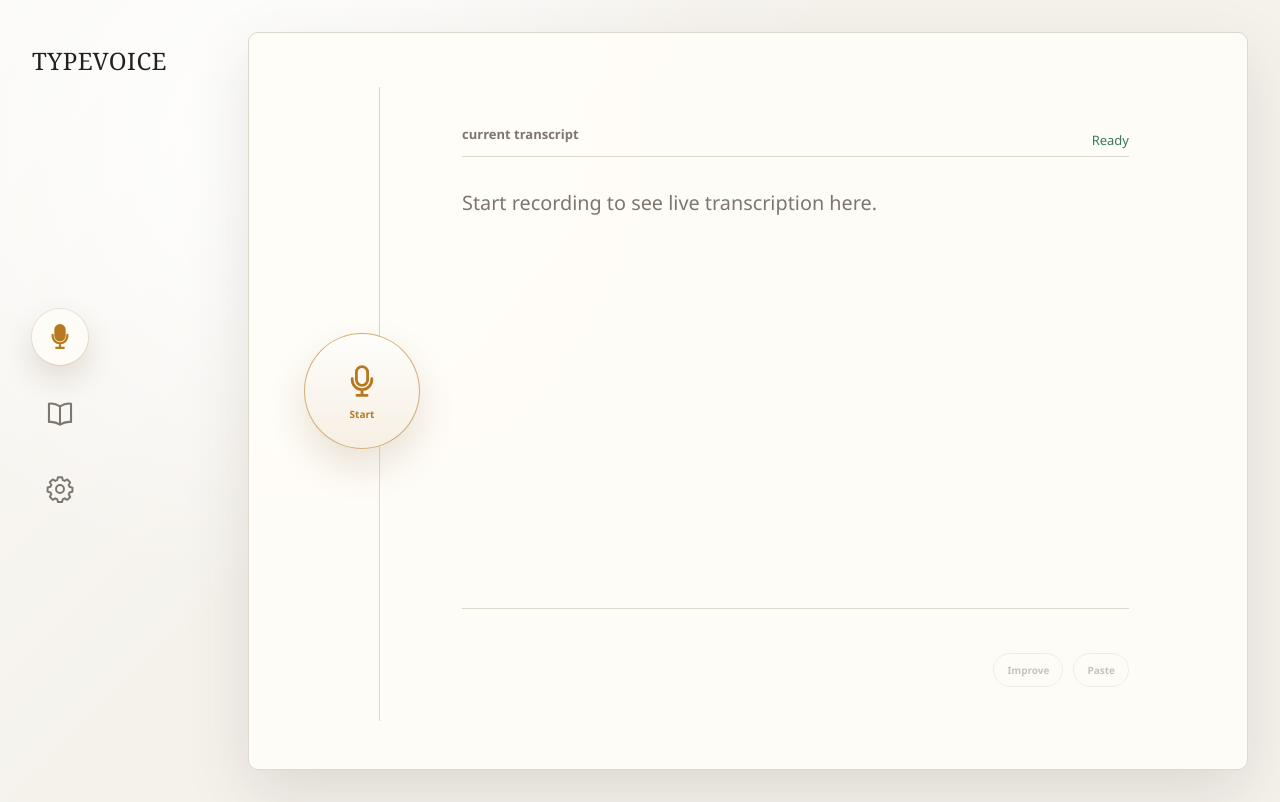
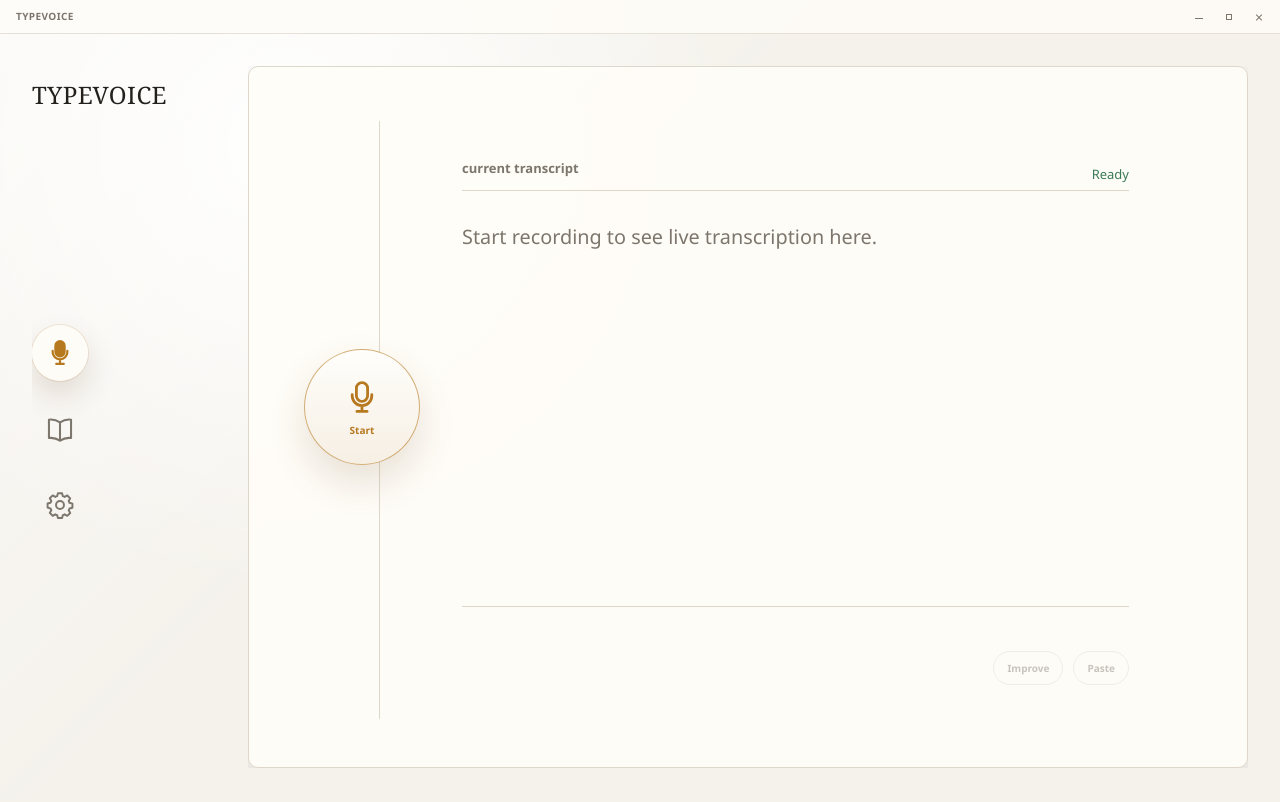
Before and after one commit to JiaJunDeng5930/TypeVoice, a React (Vite) app in the folder apps/desktop/: page / in a window 1280 px wide. Built offline with nearby package versions, Linux system fonts and the light colour scheme.

Commit message:
feat(ui): add custom window frame

```diff
--- a/apps/desktop/src/App.tsx
+++ b/apps/desktop/src/App.tsx
@@ -1,4 +1,5 @@
 import { useCallback, useEffect, useState } from "react";
+import { getCurrentWindow } from "@tauri-apps/api/window";
 import { defaultTauriGateway } from "./infra/runtimePorts";
 import type { Settings } from "./types";
 import { PixelTabs, type TabKey } from "./ui/PixelTabs";
@@ -79,6 +80,42 @@ export default function App() {
 
   return (
     <div className="appBg">
+      <header
+        className="windowTitlebar"
+        data-tauri-drag-region
+        onDoubleClick={() => void getCurrentWindow().toggleMaximize()}
+      >
+        <div className="windowTitle" data-tauri-drag-region>TypeVoice</div>
+        <div className="windowControls" onDoubleClick={(event) => event.stopPropagation()}>
+          <button
+            type="button"
+            className="windowControl windowControlMinimize"
+            aria-label="Minimize"
+            title="Minimize"
+            onClick={() => void getCurrentWindow().minimize()}
+          >
+            <span />
+          </button>
+          <button
+            type="button"
+            className="windowControl windowControlMaximize"
+            aria-label="Maximize"
+            title="Maximize"
+            onClick={() => void getCurrentWindow().toggleMaximize()}
+          >
+            <span />
+          </button>
+          <button
+            type="button"
+            className="windowControl windowControlClose"
+            aria-label="Close"
+            title="Close"
+            onClick={() => void getCurrentWindow().close()}
+          >
+            <span />
+          </button>
+        </div>
+      </header>
       <div className="layout appShell">
         <aside className="sideRail">
           <div className="brand">
--- a/apps/desktop/src/styles/app.css
+++ b/apps/desktop/src/styles/app.css
@@ -36,6 +36,7 @@ html,
 body,
 #root {
   height: 100%;
+  overflow: hidden;
 }
 
 body {
@@ -70,16 +71,120 @@ button {
 }
 
 .appBg {
-  min-height: 100%;
+  height: 100%;
+  min-height: 0;
+  overflow: hidden;
   background:
     radial-gradient(circle at 22% 18%, rgba(255, 255, 255, 0.95), transparent 28rem),
     linear-gradient(135deg, rgba(255, 255, 255, 0.55), transparent 42%),
     var(--bg);
+  display: grid;
+  grid-template-rows: 34px minmax(0, 1fr);
+}
+
+.windowTitlebar {
+  min-height: 34px;
+  display: grid;
+  grid-template-columns: minmax(0, 1fr) auto;
+  align-items: center;
+  gap: 12px;
+  padding: 0 10px 0 16px;
+  border-bottom: 1px solid rgba(222, 215, 204, 0.72);
+  background: rgba(255, 253, 248, 0.82);
+  user-select: none;
+}
+
+.windowTitle {
+  min-width: 0;
+  color: var(--muted);
+  font-size: 10px;
+  font-weight: 700;
+  letter-spacing: 0.04em;
+  text-transform: uppercase;
+}
+
+.windowControls {
+  display: flex;
+  align-items: center;
+  gap: 8px;
+}
+
+.windowControl {
+  appearance: none;
+  width: 22px;
+  height: 22px;
+  border: 1px solid transparent;
+  border-radius: 50%;
+  background: transparent;
+  color: var(--muted);
+  padding: 0;
+  cursor: pointer;
+  display: grid;
+  place-items: center;
+}
+
+.windowControl:hover,
+.windowControl:focus-visible {
+  border-color: rgba(183, 121, 31, 0.28);
+  background: rgba(255, 253, 248, 0.94);
+  color: var(--ink);
+  outline: none;
+}
+
+.windowControlClose:hover,
+.windowControlClose:focus-visible {
+  border-color: rgba(184, 74, 58, 0.28);
+  color: var(--danger);
+}
+
+.windowControl span {
+  position: relative;
+  display: block;
+  width: 10px;
+  height: 10px;
+}
+
+.windowControlMinimize span::before {
+  content: "";
+  position: absolute;
+  left: 1px;
+  right: 1px;
+  top: 6px;
+  height: 1px;
+  background: currentColor;
+}
+
+.windowControlMaximize span::before {
+  content: "";
+  position: absolute;
+  inset: 2px;
+  border: 1px solid currentColor;
+}
+
+.windowControlClose span::before,
+.windowControlClose span::after {
+  content: "";
+  position: absolute;
+  left: 1px;
+  right: 1px;
+  top: 5px;
+  height: 1px;
+  background: currentColor;
+}
+
+.windowControlClose span::before {
+  transform: rotate(45deg);
+}
+
+.windowControlClose span::after {
+  transform: rotate(-45deg);
 }
 
 .layout {
-  min-height: 100vh;
+  min-height: 0;
+  height: 100%;
   padding: 32px;
+  overflow: hidden;
 }
 
 .appShell {
@@ -89,10 +194,11 @@ button {
 }
 
 .sideRail {
-  min-height: calc(100vh - 64px);
+  min-height: 0;
   display: grid;
   grid-template-rows: auto 1fr auto;
   padding: 18px 10px 18px 0;
+  overflow: hidden;
 }
 
 .brand {
@@ -117,6 +223,13 @@ button {
 
 .contentStage {
   min-width: 0;
+  min-height: 0;
+  overflow: hidden;
+}
+
+.contentStage > div {
+  height: 100%;
+  min-height: 0;
 }
 
 .pxTabs {
@@ -157,11 +270,13 @@ button {
 
 .pageSurface {
   width: 100%;
-  min-height: calc(100vh - 64px);
+  height: 100%;
+  min-height: 0;
   border: 1px solid var(--border);
   border-radius: 10px;
   background: rgba(255, 253, 248, 0.95);
   box-shadow: 0 24px 64px var(--shadow);
+  overflow: hidden;
 }
 
 .pageHeader {
@@ -187,6 +302,7 @@ button {
   grid-template-columns: 130px minmax(0, 1fr);
   gap: 0;
   padding: 54px 64px 48px 0;
+  min-height: 0;
 }
 
 .voiceDock {
@@ -245,11 +361,12 @@ button {
 }
 
 .resultSheet {
-  min-height: calc(100vh - 166px);
+  min-height: 0;
   display: grid;
   grid-template-rows: auto 1fr auto auto;
   border-left: 1px solid var(--border);
   padding: 38px 54px 34px 82px;
+  overflow: hidden;
 }
 
 .resultHeader {
@@ -272,6 +389,7 @@ button {
   padding: 34px 0;
   display: grid;
   align-content: start;
+  overflow: auto;
 }
 
 .streamText {
@@ -347,11 +465,13 @@ button {
 }
 
 .historySurface {
+  display: grid;
+  grid-template-rows: auto minmax(0, 1fr);
   padding: 0 28px 28px;
 }
 
 .historyScroller {
-  height: calc(100vh - 164px);
+  min-height: 0;
   overflow: auto;
   border-top: 1px solid var(--border);
   background: transparent;
@@ -394,7 +514,7 @@ button {
 }
 
 .settingsSurface {
-  height: calc(100vh - 64px);
+  height: 100%;
   overflow: auto;
   padding: 0 28px 30px;
 }
```
Also changed, not shown: apps/desktop/src-tauri/tauri.conf.json (+5 -2 lines).
